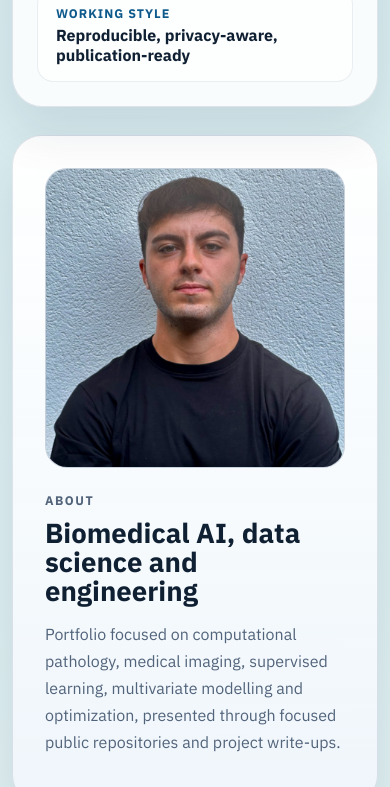
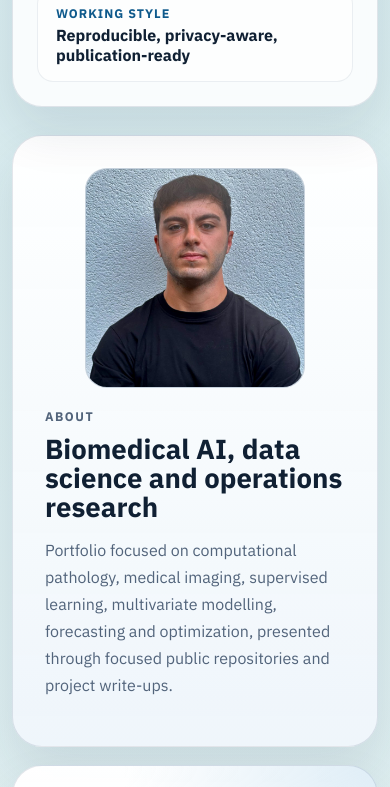
Before and after one commit to VictorRoAlb/VictorRoAlb.github.io, a website: page index.html in a window 390 px wide. Shown: the part 900-1687 px from the top of the page. Drawn offline with Linux system fonts and the light colour scheme.

Commit message:
Refine website visuals and project galleries

```diff
--- a/data/projects.json
+++ b/data/projects.json
@@ -72,8 +72,16 @@
         "alt": "Regression-oriented PCA price view"
       },
       {
+        "src": "public/ml-mca-variables.png",
+        "alt": "Exploratory MCA view for feature interpretation"
+      },
+      {
         "src": "public/ml-regression-joint.png",
         "alt": "Joint PCA regression-oriented view"
+      },
+      {
+        "src": "public/ml-screeplot.png",
+        "alt": "Exploratory scree plot from the supporting unsupervised block"
       }
     ]
   },
@@ -138,11 +146,29 @@
     "cluster": "Data Science",
     "github": "https://github.com/VictorRoAlb/multivariate-analysis-process-monitoring",
     "report": "",
-    "image": "public/multivariate-plsda-confusion.png"
+    "image": "public/multivariate-plsda-confusion.png",
+    "gallery": [
+      {
+        "src": "public/multivariate-plsda-confusion.png",
+        "alt": "PLS-DA normalized confusion matrix"
+      },
+      {
+        "src": "public/multivariate-cv-metrics.png",
+        "alt": "PLS-DA cross-validation metrics by latent components"
+      },
+      {
+        "src": "public/multivariate-vip.png",
+        "alt": "PLS-DA variable-importance profile"
+      },
+      {
+        "src": "public/multivariate-diagnostics.png",
+        "alt": "PLS-DA residual and diagnostic monitoring view"
+      }
+    ]
   },
   {
     "title": "Production Planning and Parallel Machine Scheduling",
-    "subtitle": "Engineering optimization project",
+    "subtitle": "Operations research project",
     "description": "Curated scheduling project built around unrelated parallel machines, release dates, setup times, precedence constraints and shared-resource limits.",
     "details": "Rebuilt from the full PPP project folder with safe CSV instance files, benchmark-extension documentation, cleaned Python scripts and solver-result summaries, without publishing the original Excel workbooks.",
     "tags": [
@@ -156,9 +182,9 @@
       "CSV benchmark exports"
     ],
     "status": "Published",
-    "cluster": "Engineering",
+    "cluster": "Operations Research",
     "github": "https://github.com/VictorRoAlb/production-scheduling-optimization",
     "report": "",
-    "image": "public/scheduling-placeholder.svg"
+    "image": "public/scheduling-method-comparison.png"
   }
 ]
--- a/index.html
+++ b/index.html
@@ -64,10 +64,10 @@
             />
             <div class="hero-portrait-copy">
               <p class="panel-kicker">About</p>
-              <h2>Biomedical AI, data science and engineering</h2>
+              <h2>Biomedical AI, data science and operations research</h2>
               <p>
                 Portfolio focused on computational pathology, medical imaging,
-                supervised learning, multivariate modelling and optimization,
+                supervised learning, multivariate modelling, forecasting and optimization,
                 presented through focused public repositories and project write-ups.
               </p>
             </div>
@@ -167,8 +167,8 @@
             <p>Forecasting, supervised learning, validation strategy, multivariate analysis and model comparison.</p>
           </article>
           <article class="focus-card">
-            <h3>Engineering mindset</h3>
-            <p>Optimization, process monitoring and structured reporting with reproducibility in mind.</p>
+            <h3>Operations Research</h3>
+            <p>Optimization, production scheduling, process monitoring and structured technical reporting.</p>
           </article>
         </div>
       </section>
--- a/src/styles.css
+++ b/src/styles.css
@@ -145,18 +145,19 @@ a {
   box-shadow: var(--shadow);
   background: linear-gradient(180deg, rgba(255,255,255,0.98), rgba(240,246,251,0.94));
   display: grid;
-  grid-template-columns: 180px 1fr;
-  gap: 22px;
+  grid-template-columns: minmax(148px, 160px) 1fr;
+  gap: 18px;
   align-items: center;
 }
 
 .hero-portrait {
-  width: 100%;
-  aspect-ratio: 1 / 1;
+  width: 156px;
+  height: 156px;
   object-fit: cover;
   border-radius: 22px;
   border: 1px solid var(--line);
   background: #dfe8ef;
+  justify-self: center;
 }
 
 .hero-portrait-copy p {
@@ -576,6 +577,12 @@ h3 {
 
   .hero-portrait-card {
     grid-template-columns: 1fr;
+    justify-items: center;
+  }
+
+  .hero-portrait {
+    width: min(72vw, 220px);
+    height: min(72vw, 220px);
   }
 
   .projects-heading {
```
Also changed, not shown: public/ml-mca-variables.png (added), public/ml-screeplot.png (added), public/multivariate-cv-metrics.png (added), public/multivariate-diagnostics.png (added), public/multivariate-vip.png (added), public/scheduling-method-comparison.png (added).
